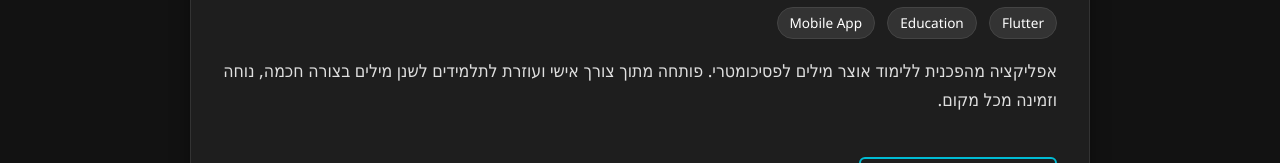
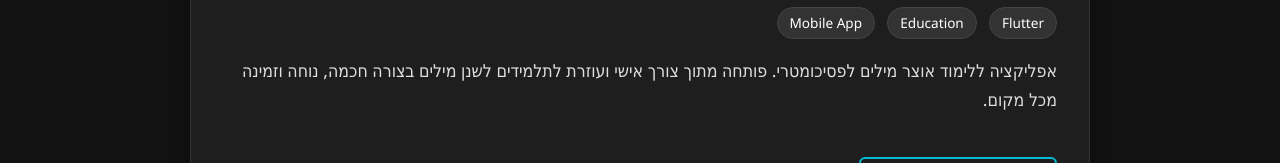
Before and after one commit to pappostudios/pappo-studios-site, a plain HTML site: page index.html in a window 1280 px wide. Shown: the part 787-950 px from the top of the page. Drawn offline with Linux system fonts and the light colour scheme.

Commit message:
Update index.html

```diff
--- a/index.html
+++ b/index.html
@@ -270,7 +270,7 @@
                             <span class="tag">Mobile App</span>
                         </div>
                         <p class="project-summary">
-                            אפליקציה מהפכנית ללימוד אוצר מילים לפסיכומטרי. פותחה מתוך צורך אישי ועוזרת לתלמידים לשנן מילים בצורה חכמה, נוחה וזמינה מכל מקום.
+                            אפליקציה ללימוד אוצר מילים לפסיכומטרי. פותחה מתוך צורך אישי ועוזרת לתלמידים לשנן מילים בצורה חכמה, נוחה וזמינה מכל מקום.
                         </p>
                     </div>
                 </div>
```
